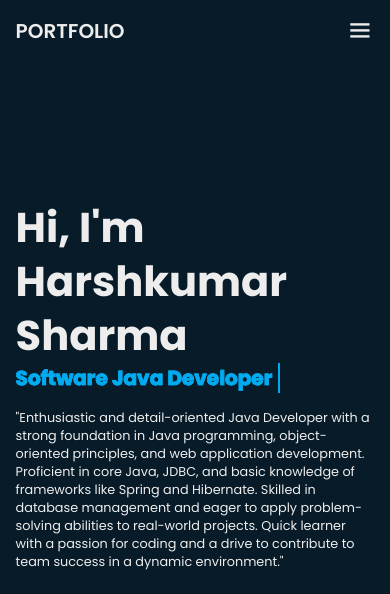
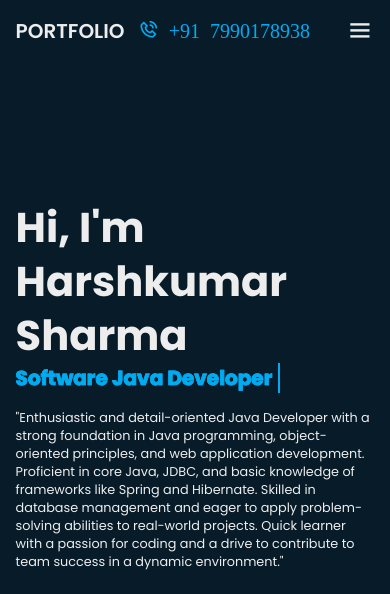
Before and after one commit to Harsh47200/My-Portfolio-Harshkumar-Sharma, a website: page Harshkumar Sharma Portfolio/index.html in a window 390 px wide. Shown: the top 594 px of the page. Drawn offline with nearby package versions, Linux system fonts and the light colour scheme; some packages are replaced by stand-ins of ours; a script that the page names is missing.

Commit message:
Update Phone Number.html

```diff
--- a/Harshkumar Sharma Portfolio/index.html
+++ b/Harshkumar Sharma Portfolio/index.html
@@ -20,7 +20,9 @@
 
     <!--header design start-->
     <header class="header">
-        <a href="#" class="logo"> PORTFOLIO <span class="animate" style="--i:1;"></span></a>
+        <a href="tel:+917990178930" class="logo"> PORTFOLIO &nbsp;&nbsp;<span class="animate" style="--i:1;"></span>
+            <span class="animate" style="--i:1;"><i class='bx bx-phone-call'>&nbsp;+91&nbsp;7990178938</i></span></a>
+
         <div class="bx bx-menu" id="menu-icon"><span class="animate" style="--i:2;"></span></div>
         <nav class="navbar">
             <a href="#home" class="active">Home</a>
@@ -28,6 +30,7 @@
             <a href="#education">Education</a>
             <a href="#skills">Skill</a>
             <a href="#contact">Contact</a>
+
             <span class="active-nav"></span>
             <span class="animate" style="--i:3;"></span>
         </nav>
@@ -238,7 +241,7 @@
     </section>
     <!--skill section design-->
     <section class="skills" id="skills">
-        <h2 class="heading">My <span>Journey</span><span class="animate scroll" style="--i:1;"></span></h2>
+        <h2 class="heading">My <span>Skills</span><span class="animate scroll" style="--i:1;"></span></h2>
         <div class="skills-container">
             <div class="skill-icon">
                 <img src="images/html5.jpg" alt="HTML5">
```
